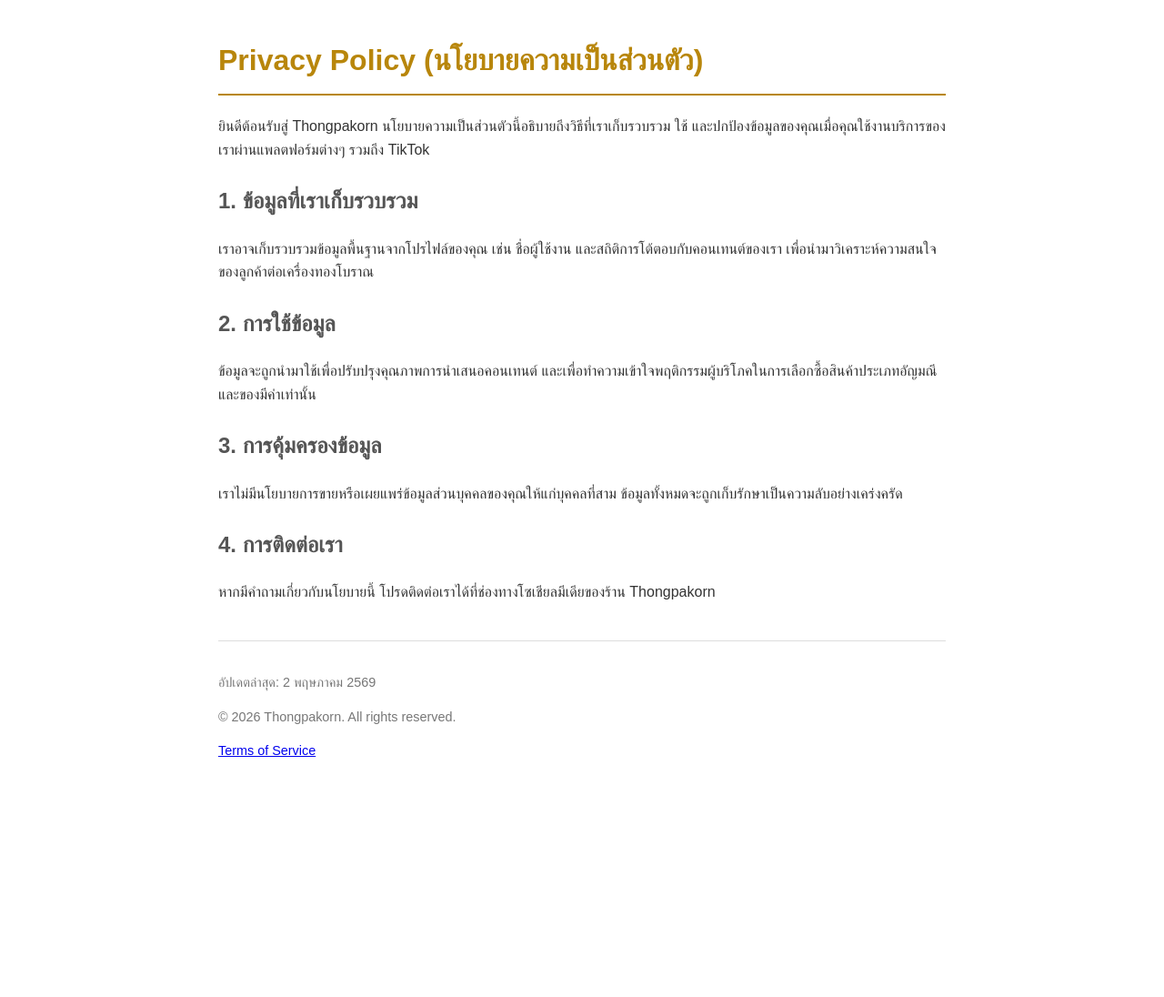
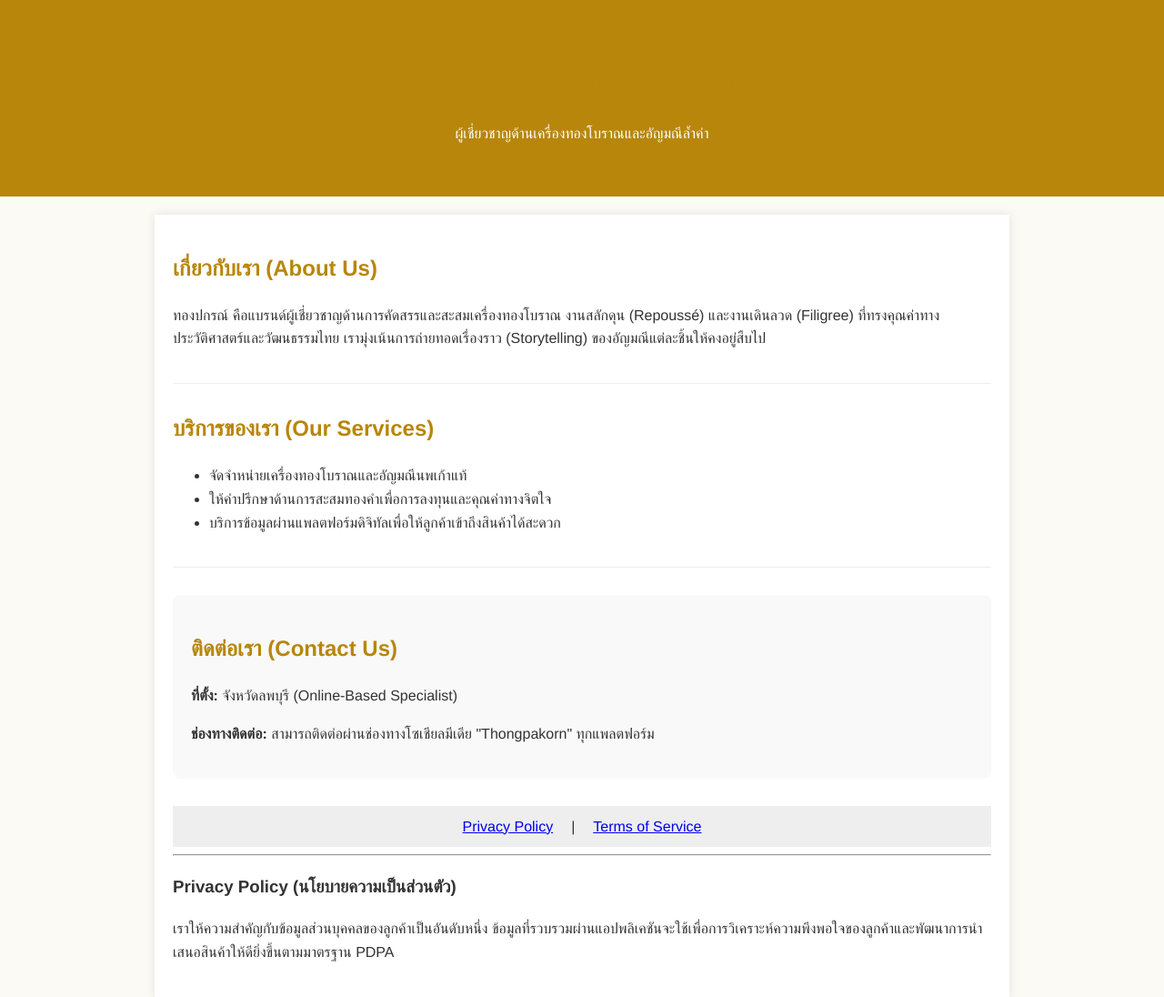
Before and after one commit to Thongpakorn/thongpakorn-policy, a plain HTML site: page index.html in a window 1280 px wide. Shown: the whole page at 91% size. Before the commit the page ends 872 px from the top, so only its background shows below. Drawn offline with Linux system fonts and the light colour scheme.

Commit message:
Update index.html

```diff
--- a/index.html
+++ b/index.html
@@ -3,34 +3,54 @@
 <head>
     <meta charset="UTF-8">
     <meta name="viewport" content="width=device-width, initial-scale=1.0">
-    <title>Privacy Policy - Thongpakorn</title>
+    <title>Thongpakorn - Antique Gold Jewelry Specialist</title>
     <style>
-        body { font-family: sans-serif; line-height: 1.6; padding: 20px; max-width: 800px; margin: auto; color: #333; }
-        h1 { color: #b8860b; border-bottom: 2px solid #b8860b; padding-bottom: 10px; }
-        h2 { color: #555; margin-top: 25px; }
-        .footer { margin-top: 40px; font-size: 0.9em; color: #777; border-top: 1px solid #ddd; padding-top: 20px; }
+        body { font-family: 'Helvetica Neue', Helvetica, Arial, sans-serif; line-height: 1.6; color: #333; margin: 0; padding: 0; background-color: #fcfaf5; }
+        .header { background-color: #b8860b; color: white; text-align: center; padding: 40px 20px; }
+        .container { max-width: 900px; margin: 20px auto; padding: 20px; background: white; box-shadow: 0 0 10px rgba(0,0,0,0.1); }
+        h1, h2 { color: #b8860b; }
+        .service-section { border-bottom: 1px solid #eee; margin-bottom: 30px; padding-bottom: 20px; }
+        .legal-links { display: flex; gap: 20px; background: #eee; padding: 10px; justify-content: center; margin-top: 30px; }
+        .contact-info { background: #f9f9f9; padding: 20px; border-radius: 8px; margin-top: 20px; }
     </style>
 </head>
 <body>
-    <h1>Privacy Policy (นโยบายความเป็นส่วนตัว)</h1>
-    <p>ยินดีต้อนรับสู่ Thongpakorn นโยบายความเป็นส่วนตัวนี้อธิบายถึงวิธีที่เราเก็บรวบรวม ใช้ และปกป้องข้อมูลของคุณเมื่อคุณใช้งานบริการของเราผ่านแพลตฟอร์มต่างๆ รวมถึง TikTok</p>
 
-    <h2>1. ข้อมูลที่เราเก็บรวบรวม</h2>
-    <p>เราอาจเก็บรวบรวมข้อมูลพื้นฐานจากโปรไฟล์ของคุณ เช่น ชื่อผู้ใช้งาน และสถิติการโต้ตอบกับคอนเทนต์ของเรา เพื่อนำมาวิเคราะห์ความสนใจของลูกค้าต่อเครื่องทองโบราณ</p>
+<div class="header">
+    <h1>Thongpakorn (ทองปกรณ์)</h1>
+    <p>ผู้เชี่ยวชาญด้านเครื่องทองโบราณและอัญมณีล้ำค่า</p>
+</div>
 
-    <h2>2. การใช้ข้อมูล</h2>
-    <p>ข้อมูลจะถูกนำมาใช้เพื่อปรับปรุงคุณภาพการนำเสนอคอนเทนต์ และเพื่อทำความเข้าใจพฤติกรรมผู้บริโภคในการเลือกซื้อสินค้าประเภทอัญมณีและของมีค่าเท่านั้น</p>
+<div class="container">
+    <section class="service-section">
+        <h2>เกี่ยวกับเรา (About Us)</h2>
+        <p>ทองปกรณ์ คือแบรนด์ผู้เชี่ยวชาญด้านการคัดสรรและสะสมเครื่องทองโบราณ งานสลักดุน (Repoussé) และงานเดินลวด (Filigree) ที่ทรงคุณค่าทางประวัติศาสตร์และวัฒนธรรมไทย เรามุ่งเน้นการถ่ายทอดเรื่องราว (Storytelling) ของอัญมณีแต่ละชิ้นให้คงอยู่สืบไป</p>
+    </section>
 
-    <h2>3. การคุ้มครองข้อมูล</h2>
-    <p>เราไม่มีนโยบายการขายหรือเผยแพร่ข้อมูลส่วนบุคคลของคุณให้แก่บุคคลที่สาม ข้อมูลทั้งหมดจะถูกเก็บรักษาเป็นความลับอย่างเคร่งครัด</p>
+    <section class="service-section">
+        <h2>บริการของเรา (Our Services)</h2>
+        <ul>
+            <li>จัดจำหน่ายเครื่องทองโบราณและอัญมณีนพเก้าแท้</li>
+            <li>ให้คำปรึกษาด้านการสะสมทองคำเพื่อการลงทุนและคุณค่าทางจิตใจ</li>
+            <li>บริการข้อมูลผ่านแพลตฟอร์มดิจิทัลเพื่อให้ลูกค้าเข้าถึงสินค้าได้สะดวก</li>
+        </ul>
+    </section>
 
-    <h2>4. การติดต่อเรา</h2>
-    <p>หากมีคำถามเกี่ยวกับนโยบายนี้ โปรดติดต่อเราได้ที่ช่องทางโซเชียลมีเดียของร้าน Thongpakorn</p>
+    <div class="contact-info">
+        <h2>ติดต่อเรา (Contact Us)</h2>
+        <p><strong>ที่ตั้ง:</strong> จังหวัดลพบุรี (Online-Based Specialist)</p>
+        <p><strong>ช่องทางติดต่อ:</strong> สามารถติดต่อผ่านช่องทางโซเชียลมีเดีย "Thongpakorn" ทุกแพลตฟอร์ม</p>
+    </div>
 
-    <div class="footer">
-        <p>อัปเดตล่าสุด: 2 พฤษภาคม 2569</p>
-        <p>&copy; 2026 Thongpakorn. All rights reserved.</p>
-        <p><a href="terms.html">Terms of Service</a></p>
+    <div class="legal-links">
+        <a href="index.html">Privacy Policy</a> |
+        <a href="terms.html">Terms of Service</a>
     </div>
+
+    <hr>
+    <h3>Privacy Policy (นโยบายความเป็นส่วนตัว)</h3>
+    <p>เราให้ความสำคัญกับข้อมูลส่วนบุคคลของลูกค้าเป็นอันดับหนึ่ง ข้อมูลที่รวบรวมผ่านแอปพลิเคชันจะใช้เพื่อการวิเคราะห์ความพึงพอใจของลูกค้าและพัฒนาการนำเสนอสินค้าให้ดียิ่งขึ้นตามมาตรฐาน PDPA</p>
+</div>
+
 </body>
 </html>
```
